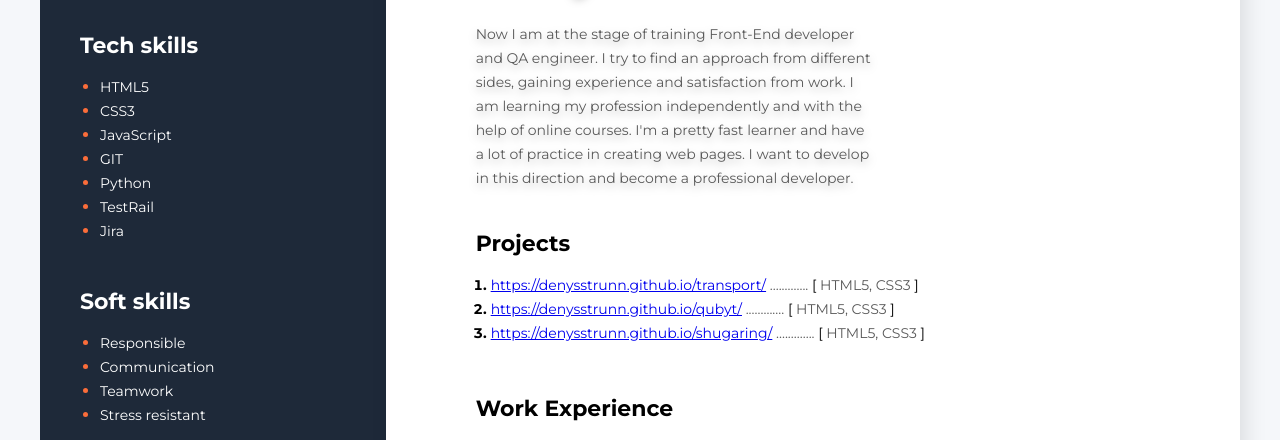
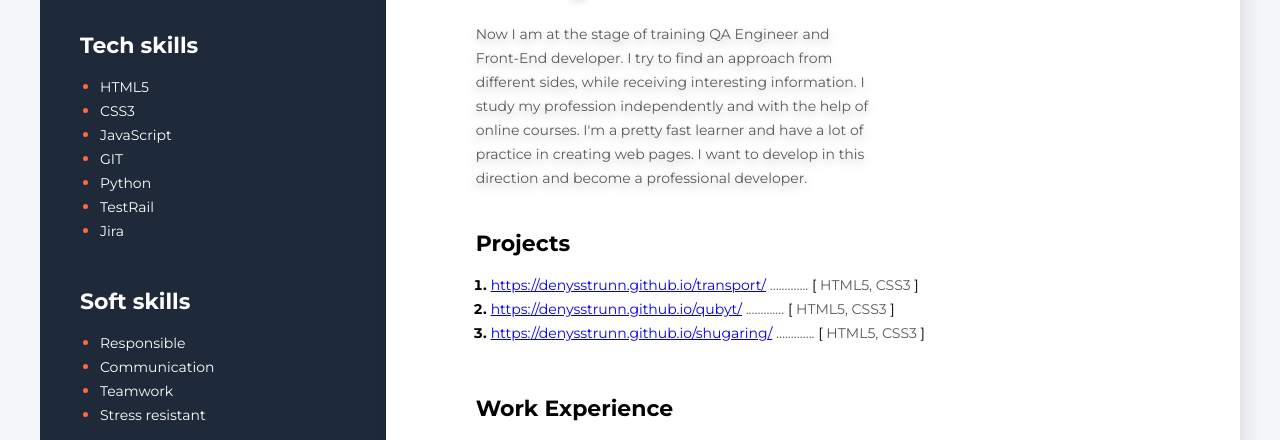
Before and after one commit to denysstrunn/Resume-DenyStr, a plain HTML site: page index.html in a window 1280 px wide. Shown: the part 235-675 px from the top of the page. Drawn offline with Linux system fonts and the light colour scheme; a web font is replaced by a local one.

Commit message:
Add files via upload

```diff
--- a/index.html
+++ b/index.html
@@ -33,9 +33,9 @@
                 <h1 class="user_name">Denys Strunnikov</h1>
 
                 <p class="user_text_info">
-                    Now I am at the stage of training Front-End developer and QA engineer.
-                    I try to find an approach from different sides, gaining experience and satisfaction from work.
-                    I am learning my profession independently and with the help of online courses.
+                    Now I am at the stage of training QA Engineer and Front-End developer.
+                    I try to find an approach from different sides, while receiving interesting information.
+                    I study my profession independently and with the help of online courses.
                     I'm a pretty fast learner and have a lot of practice in creating web pages.
                     I want to develop in this direction and become a professional developer.
                 </p>
```
